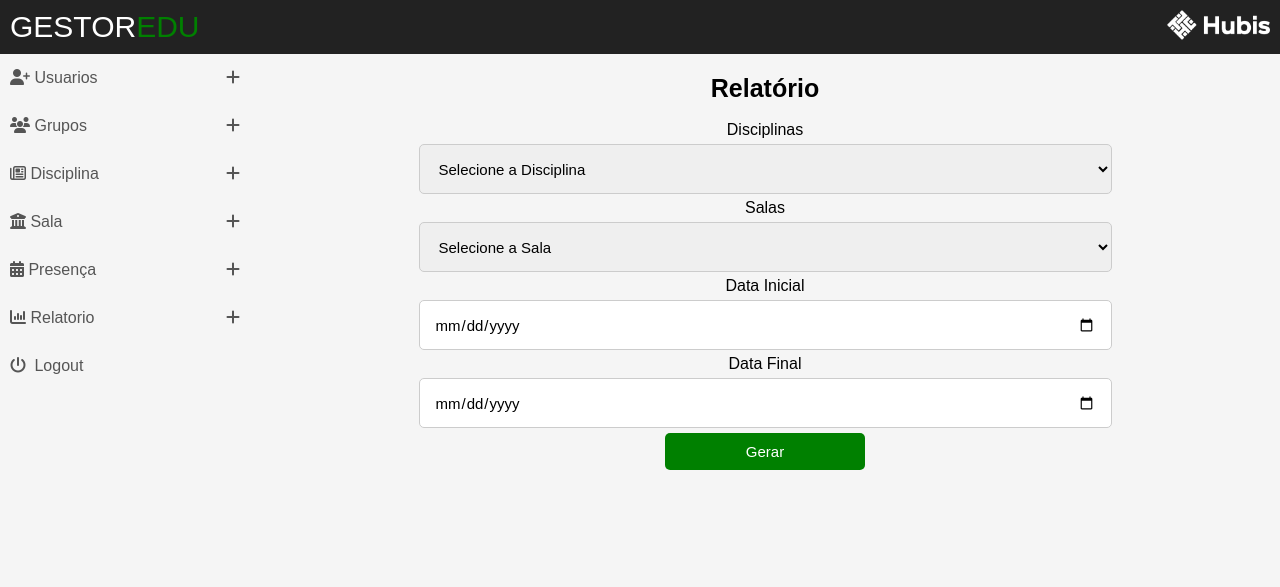
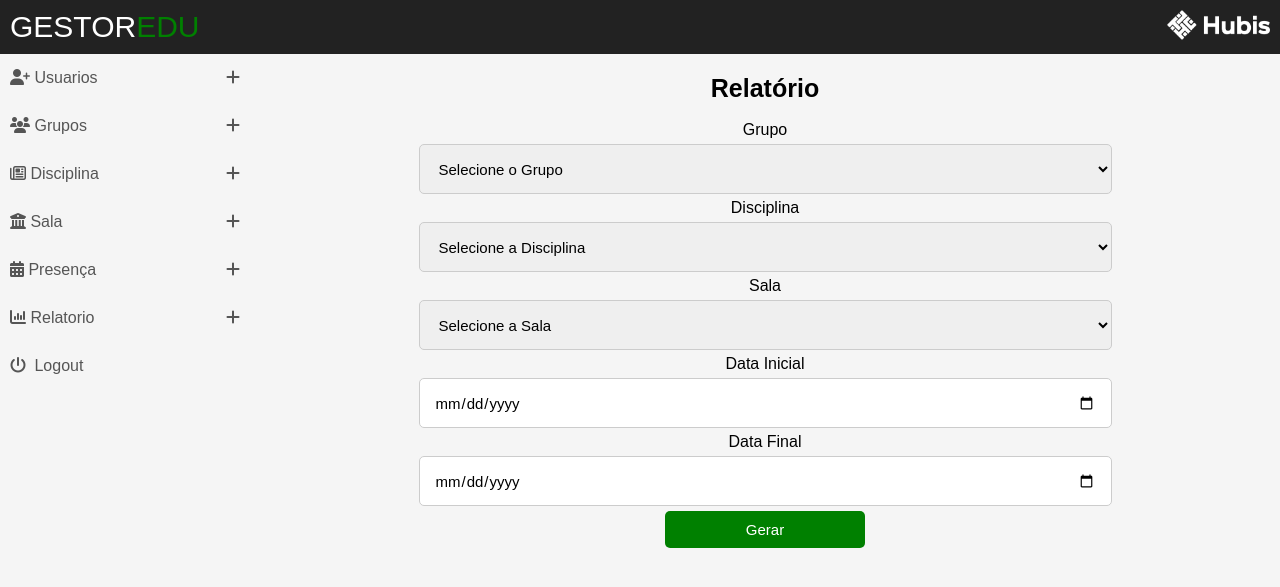
Before and after one commit to rgalvaomachado/gestoredu, a PHP site: page /view/relatorio/gerar.php in a window 1280 px wide. Shown: the top 587 px of the page. Run offline with PHP 8.4, Linux system fonts and the light colour scheme; data that the repository does not hold is empty; some libraries are stand-ins or nearby versions.

Commit message:
implementação filtro grupos

```diff
--- a/model/Usuario.php
+++ b/model/Usuario.php
@@ -11,6 +11,8 @@
         public $disciplinas;
 
         function buscarTodos(){
+            $sql = "SELECT id, nome, email, senha FROM usuario ORDER BY nome ASC";
+
             if (isset($this->grupos) && !isset($this->salas) && !isset($this->disciplinas)){
                 $sql = "SELECT id,nome FROM usuario WHERE grupos like '%#".$this->grupos."#%' ORDER BY nome ASC";
             }
@@ -23,12 +25,8 @@
                 $sql = "SELECT id,nome FROM usuario WHERE salas like '%#".$this->salas."#%' ORDER BY nome ASC";
             }
 
-            if (!isset($this->grupos) && isset($this->salas) && isset($this->disciplinas)) {
-                $sql = "SELECT id,nome FROM usuario WHERE salas like '%#".$this->salas."#%' AND disciplinas like '%#".$this->disciplinas."#%' ORDER BY nome ASC";
-            }
-
-            if (!isset($this->grupos) && !isset($this->salas) && !isset($this->disciplinas)) {
-                $sql = "SELECT id, nome, email, senha FROM usuario ORDER BY nome ASC";
+            if (isset($this->grupos) && isset($this->salas) && isset($this->disciplinas)) {
+                $sql = "SELECT id,nome FROM usuario WHERE grupos like '%#".$this->grupos."#%' AND salas like '%#".$this->salas."#%' AND disciplinas like '%#".$this->disciplinas."#%' ORDER BY nome ASC";
             }
 
             $buscarTodos = $this->bd->prepare($sql);
--- a/view/presenca/index.js
+++ b/view/presenca/index.js
@@ -1,6 +1,7 @@
 $(document).ready(function() {
     $('#buscar').submit(function(e) {
         e.preventDefault();
+        grupo = $("#grupo").val();
         sala = $("#sala").val();
         disciplina = $("#disciplina").val();
         $.ajax({
@@ -8,8 +9,9 @@ $(document).ready(function() {
             url: "../controller/Controller.php",
             data: {
                 metodo: "buscarUsuarios",
+                grupo: grupo,
+                disciplina: disciplina,
                 sala: sala,
-                disciplina: disciplina,
             },
             complete: function(response) {
                 var response = JSON.parse(response.responseText);
@@ -32,6 +34,7 @@ $(document).ready(function() {
 
     $('#criarChamada').submit(function(e) {
         e.preventDefault();
+        grupo = $("#grupo").val();
         var sala = $("#sala").val();
         var data = $("#data").val();
         var disciplina = $("#disciplina").val();
@@ -44,6 +47,7 @@ $(document).ready(function() {
             url: "../controller/Controller.php",
             data: {
                 metodo: "criarPresencaChamada",
+                grupo: grupo,
                 sala: sala,
                 data: data,
                 disciplina: disciplina,
--- a/view/relatorio/gerar.php
+++ b/view/relatorio/gerar.php
@@ -1,5 +1,6 @@
 <head>
     <?php include_once('../includes/head.html')?>
+	<?php include_once('../../controller/GrupoController.php')?>
 	<?php include_once('../../controller/SalaController.php')?>
 	<?php include_once('../../controller/DisciplinaController.php')?>
 
@@ -15,7 +16,20 @@
 		<label class="message_alert" id="messageAlert"></label>
 		<br>
 		<form id="relatorioChamada">
-			<label>Disciplinas</label>
+			<label>Grupo</label>
+			<br>
+			<?php
+				$GrupoController = new GrupoController();
+				$grupos = json_decode($GrupoController->buscarTodos())->grupos;
+			?>
+			<select class='input' id="grupo" name="grupo" required>
+				<option value="">Selecione o Grupo</option>
+				<?php foreach ($grupos as $grupo) { ?>
+					<option value="<?php echo $grupo->id ?>"><?php echo $grupo->nome ?></option>
+				<?php } ?>
+			</select>
+			<br>
+			<label>Disciplina</label>
 			<br>
 			<?php
 				$DisciplinaController = new DisciplinaController();
@@ -28,7 +42,7 @@
 				<?php } ?>
 			</select>
 			<br>
-			<label>Salas</label>
+			<label>Sala</label>
 			<br>
 			<?php
 				$SalaController = new SalaController();
--- a/view/relatorio/index.js
+++ b/view/relatorio/index.js
@@ -1,6 +1,7 @@
 $(document).ready(function() {
     $('#relatorioChamada').submit(function(e) {
         e.preventDefault();
+        var grupo = $("#grupo").val();
         var disciplina = $("#disciplina").val();
         var sala = $("#sala").val();
         var dataInicial = $("#dataInicial").val();
@@ -14,6 +15,7 @@ $(document).ready(function() {
             url: "../controller/Controller.php",
             data: {
                 metodo: "relatorioChamada",
+                grupo: grupo,
                 disciplina: disciplina,
                 sala: sala,
                 dataInicial: dataInicial,
```
Also changed, not shown: controller/PresencaController.php (+13 -4 lines), controller/RelatorioController.php (+8 -1 lines), model/Presenca.php (+10 -2 lines), view/presenca/chamada.php (+16 -2 lines).
